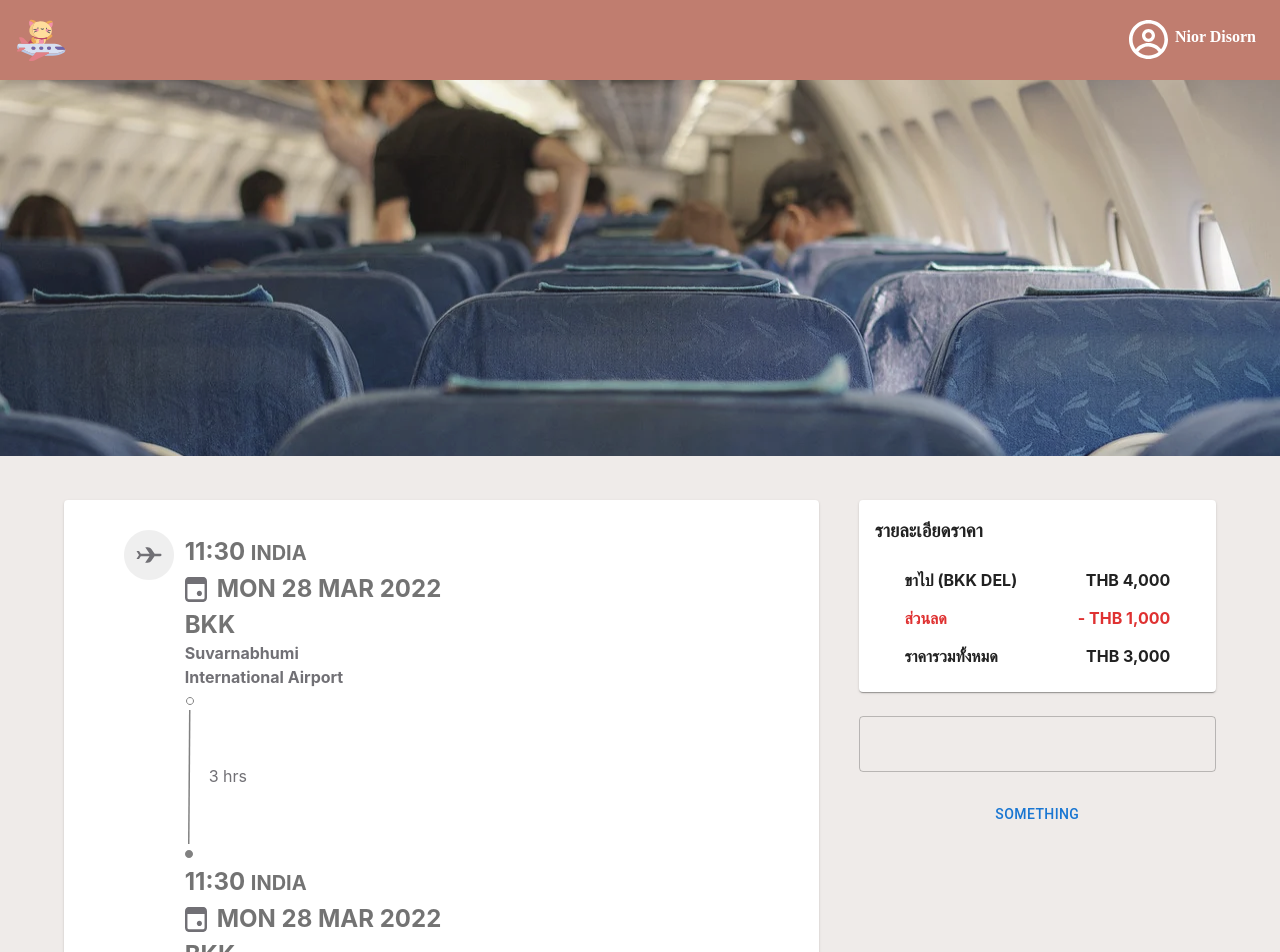
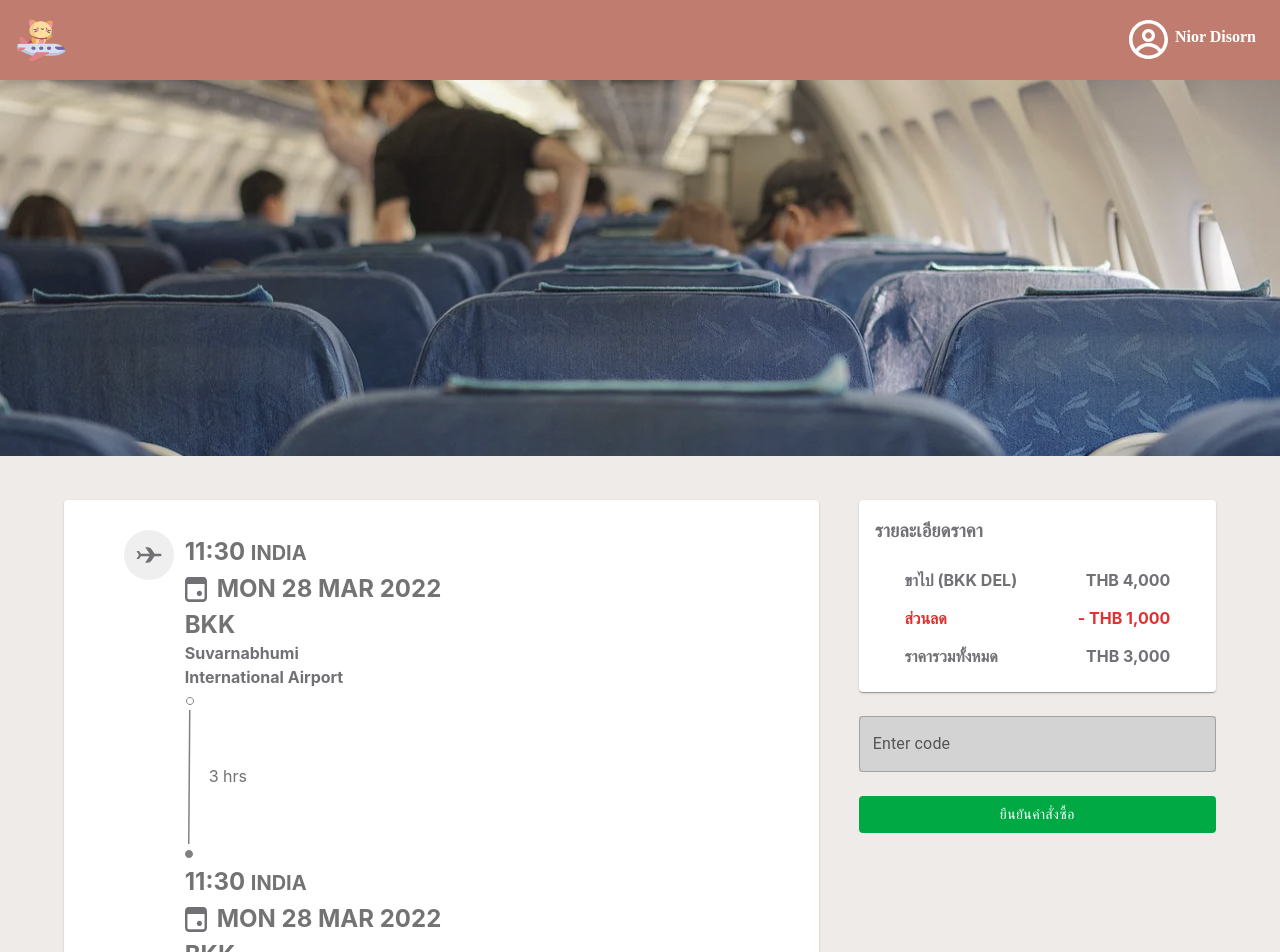
Before and after one commit to pphuditt/frontend, a React (Create React App) app: page /payment in a window 1280 px wide. Shown: the top 952 px of the page. Built offline with nearby package versions, Linux system fonts and the light colour scheme; a web font is replaced by a local one.

Commit message:
i want to update

```diff
--- a/src/components/PaymentPage.js
+++ b/src/components/PaymentPage.js
@@ -55,8 +55,8 @@ function Payment() {
                 </Grid>
 
                 <Grid container item xs={4}
-                rowSpacing={0}
-                justifyContent='flex-end'>
+                    rowSpacing={0}
+                    justifyContent='flex-end'>
                     <Grid item xs={12}>
                         <div className='payment-price'>
                             <Card>
@@ -77,17 +77,26 @@ function Payment() {
                                 </table>
                             </Card>
                             <div className='payment-page-spacing' />
-                            <TextField className='voucher-code-textfield' fullWidth />
+                            <TextField className='voucher-code-textfield'
+                                label="Enter code"
+                                fullWidth
+                                sx={{
+                                    backgroundColor: "#D3D3D3",
+                                    color: "#717075"
+                                }} />
                             <div className='payment-page-spacing' />
-                            <Button fullWidth>something</Button>
+                            <Button
+                                sx={{
+                                    color: "white",
+                                    backgroundColor: "#00A944",
+                                    "&:hover": {
+                                        backgroundColor: "#f3a999",
+                                        boxShadow: "none",
+                                    }
+                                }}
+                                fullWidth>ยืนยันคำสั่งซื้อ</Button>
                         </div>
                     </Grid>
-                    {/* <Grid item xs={12}>
-
-                    </Grid>
-                    <Grid item xs={12}>
-
-                    </Grid> */}
                 </Grid>
             </Grid>
             <Footerr />
--- a/src/components/signin/Signin.js
+++ b/src/components/signin/Signin.js
@@ -154,7 +154,6 @@ function Signin() {
                   },
                   fontFamily: "Podkova, serif",
                 }}
-                onClick={login}
               >
                 Log in
               </Button>
--- a/src/css/Payment.css
+++ b/src/css/Payment.css
@@ -9,7 +9,8 @@
 }
 
 .payment-content {
-    margin: 0 16px;
+    margin: 0;
+    width: 100%;
 }
 
 .payment-card {
@@ -57,6 +58,7 @@
     position: relative;
     left: 16px;
     width: 80%;
+    color: #717075;
 }
 
 .payment-price-detail-row {
@@ -78,6 +80,7 @@
     margin: 0 auto;
     padding-bottom: 16px;
     text-align: left;
+    color: #717075;
 }
 
 .discount {
```
